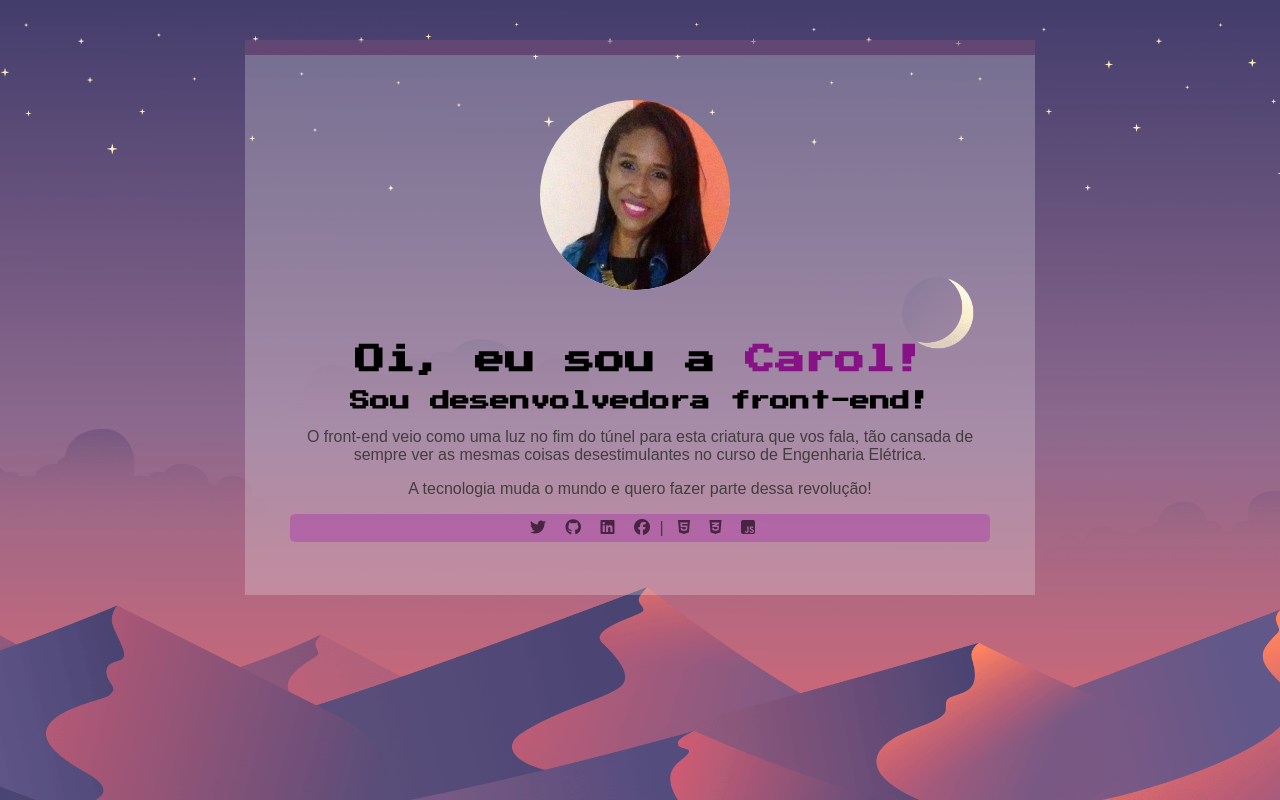
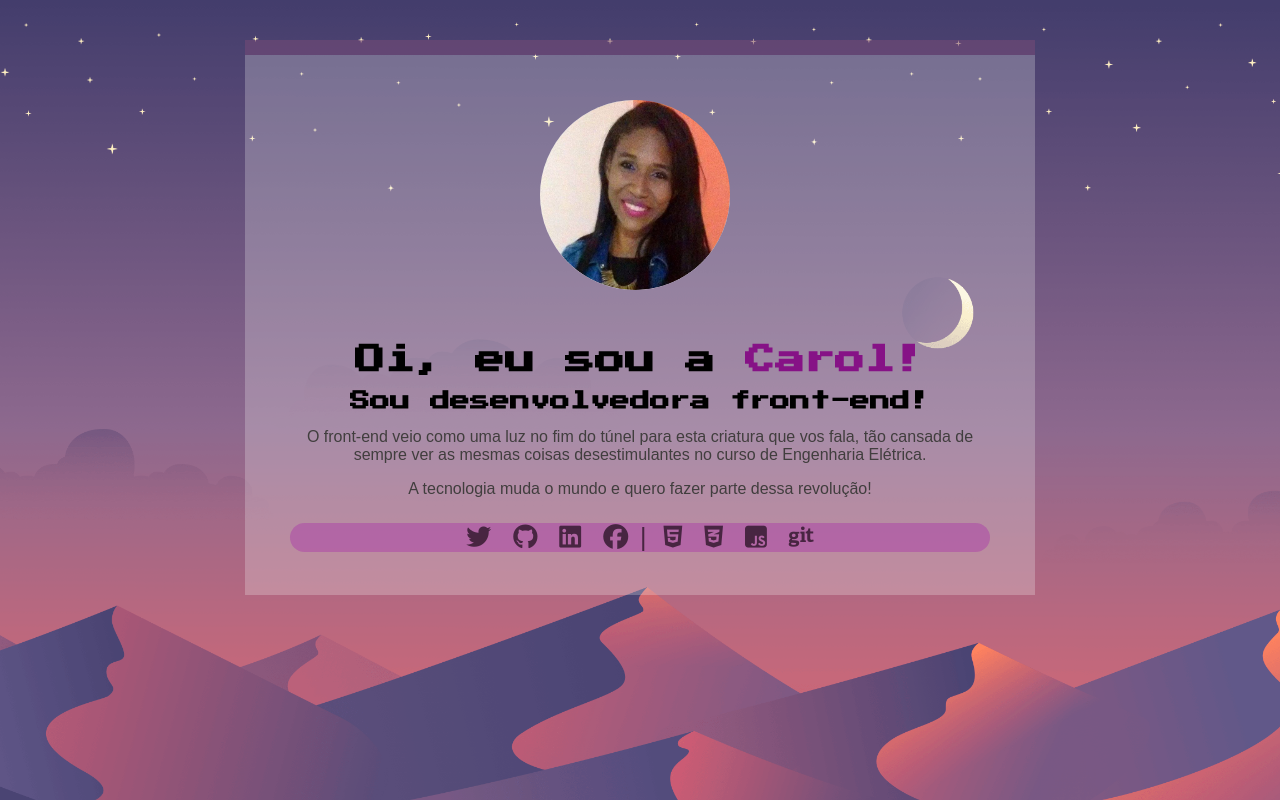
Before and after one commit to carolladss/p-gina_pessoal, a plain HTML site: page index.html in a window 1280 px wide. Drawn offline with Linux system fonts and the light colour scheme.

Commit message:
Complete

```diff
--- a/css/style.css
+++ b/css/style.css
@@ -54,8 +54,7 @@
 
   .card-icons {
     text-align: center;
-    border-radius: 5px;
-    padding: 5px;
+    border-radius: 30px;
     background: #a008ae48;
   }
 
@@ -63,6 +62,14 @@
     color:rgba(12, 2, 11, 0.644);
     margin-left: 10px;
     margin-right: 5px;
+    margin-top: 2px;
+  }
+
+  .card-icons p {
+    color:rgba(12, 2, 11, 0.644);
+    margin-left: 5px;
+    margin-right: 10px;
+    font-size: 25px;
   }
 
 }
@@ -142,4 +149,10 @@
     margin-left: 10px;
     margin-right: 5px;
   }
+
+  .card-icons p {
+    color:rgba(12, 2, 11, 0.644);
+    margin-left: 5px;
+    margin-right: 10px;
+  }
 }
--- a/index.html
+++ b/index.html
@@ -36,11 +36,11 @@
         </div>
 
         <div class="card-icons">
-          <a href="https://twitter.com/carolline_txt"><i class="icone fab fa-twitter"></i></a>
+          <p><a href="https://twitter.com/carolline_txt"><i class="icone fab fa-twitter"></i></a>
           <a href="https://github.com/carolladss"><i class="icone fab fa-github"></i></a>
           <a href="https://www.linkedin.com/in/carollinesouza/"><i class="icone fab fa-linkedin"></i></a>
-          <a href="https://www.facebook.com/carollsouza/"><i class="icone fab fa-facebook"></i></a>
-          | <i class="icone fab fa-html5"></i> <i class="icone fab fa-css3-alt"></i> <i class="icone fab fa-js-square"></i>
+          <a href="https://www.facebook.com/carollsouza/"><i class="icone fab fa-facebook"></i></a> |
+          <i class="icone fab fa-html5" title="HTML5"></i> <i class="icone fab fa-css3-alt" title="CSS3"></i> <i class="icone fab fa-js-square" title="JavaScript"></i> <i class="icone fab fa-git" title="Git"></i></p>
 
         </div>
 
```
